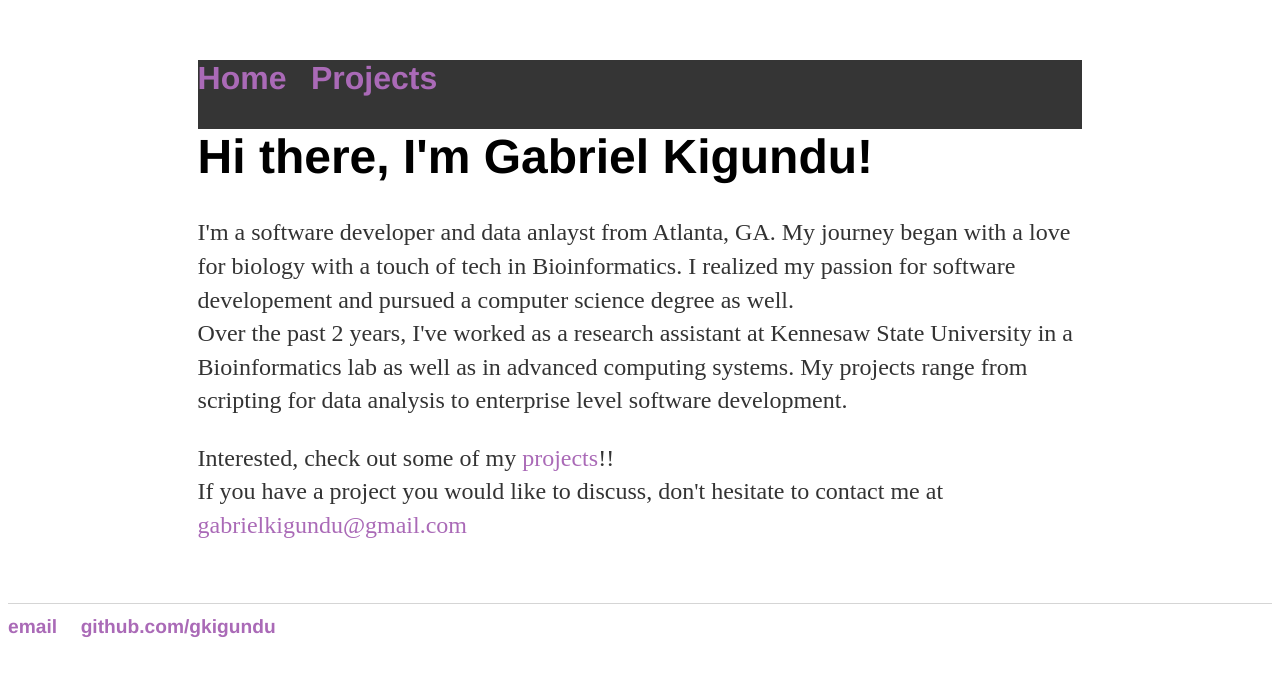
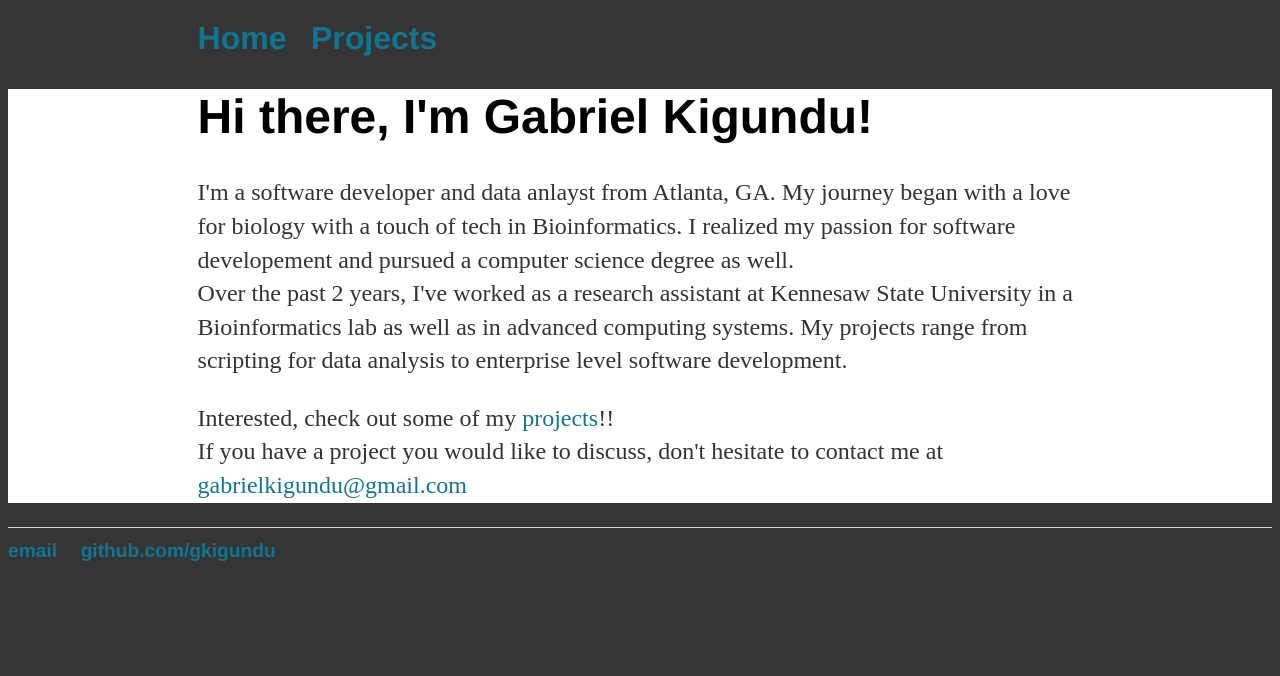
Before and after one commit to gkigundu/gkigundu.github.io, a Jekyll site: the page built from index.html, in a window 1280 px wide. Shown: the top 676 px of the page. Built offline with Jekyll 4.4.1, drawn with Linux system fonts in a browser that asks for light colours.

Commit message:
Update main.css

```diff
--- a/css/main.css
+++ b/css/main.css
@@ -1,20 +1,25 @@
-main {
+body {
+    background-color: #353535;
+}
+main{
     background-color: white;
 }
-.container {
-    margin: 60px auto;
+.content{
+	margin: 20px auto;
     width: 70%;
-    background-color: #353535;
 }
 nav ul, footer ul {
     font-family:'Helvetica', 'Arial', 'Sans-Serif';
     padding: 0px;
     list-style: none;
     font-weight: bold;
+	width: 100%;
 }
 nav ul li, footer ul li {
     display: inline;
     margin-right: 20px;
+
+	width: 100%;
 }
 nav ul li {
     font-size: 2em;
@@ -24,7 +29,7 @@ footer ul li {
 }
 a {
     text-decoration: none;
-    color: #aa6ab7;
+    color: #117591;
 }
 a:hover {
     text-decoration: underline;
```
